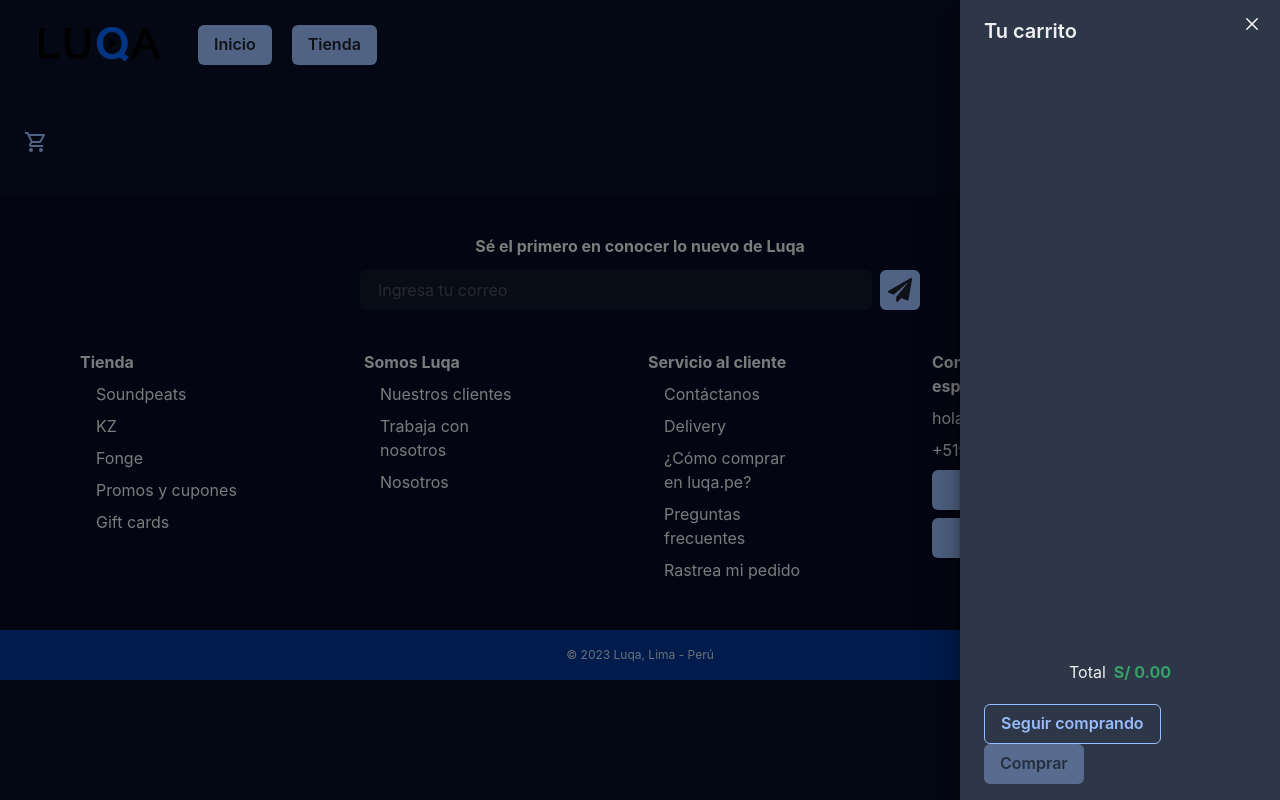
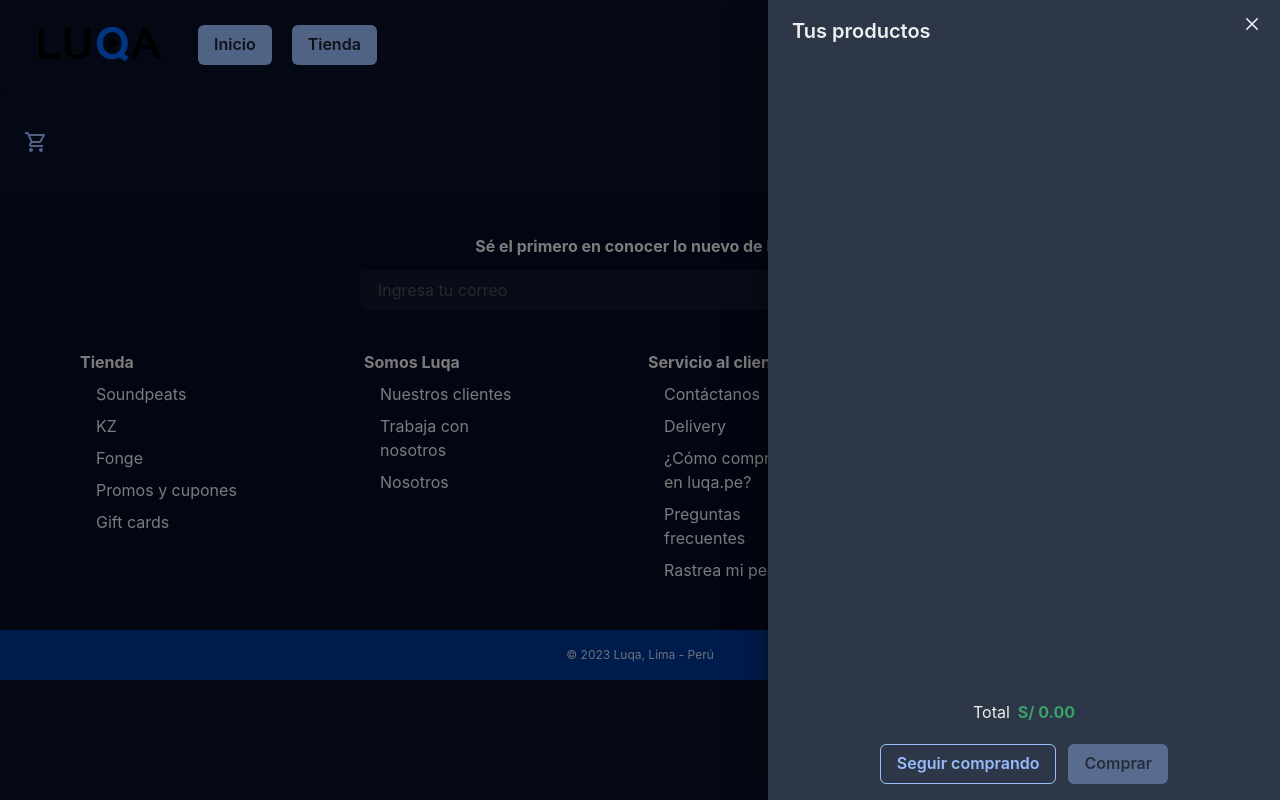
Before and after one commit to iamelyg/luqa, a Next.js app: page /tienda/components/Cart in a window 1280 px wide. Both pictures are taken after a click on the button 1236 px from the left and 45 px from the top of the page. Built offline with nearby package versions, Linux system fonts and the light colour scheme.

Commit message:
cart-list

```diff
--- a/pages/tienda/components/Cart.tsx
+++ b/pages/tienda/components/Cart.tsx
@@ -1,6 +1,6 @@
 import { useMemo } from 'react';
-import { Box, HStack, Drawer, IconButton, Heading, DrawerBody, DrawerFooter, DrawerHeader, DrawerOverlay, DrawerContent, DrawerCloseButton, useDisclosure, Button, Text, Icon, Flex, Image } from '@chakra-ui/react';
-import { MdOutlineShoppingCart } from 'react-icons/md';
+import { Box, HStack, Drawer, IconButton, Select, Heading, DrawerBody, DrawerFooter, DrawerHeader, DrawerOverlay, DrawerContent, DrawerCloseButton, useDisclosure, Button, Text, Icon, Flex, Image, VStack } from '@chakra-ui/react';
+import { MdOutlineShoppingCart, MdDeleteOutline } from 'react-icons/md';
 import Link from 'next/link';
 
 import { useStoreContext } from '../context/store.context.d';
@@ -26,21 +26,16 @@ const Cart: React.FC = () => {
 	return (
 		<>
 			<Box position='relative'>
-                <IconButton aria-label='Search database' onClick={onOpen} colorScheme='brand' variant='ghost' icon={<Icon as={MdOutlineShoppingCart} w={6} h={6} />} />
+				<IconButton aria-label='agregar al carrito' onClick={onOpen} colorScheme='brand' variant='ghost' icon={<Icon as={MdOutlineShoppingCart} w={6} h={6} />} />
 				<Text as='mark' position='absolute' top={-2} right={-2} bg='brand.300' color='white' fontSize='sm' h={6} w={6} borderRadius={100} display='flex' justifyContent='center' alignItems='center'>
 					{cart.length}
 				</Text>
 			</Box>
-            <Drawer
-                isOpen={isOpen}
-                placement='right'
-                onClose={onClose}
-            // size='xl'
-            >
+			<Drawer isOpen={isOpen} placement='right' onClose={onClose} size='md'>
 				<DrawerOverlay />
 				<DrawerContent>
 					<DrawerCloseButton />
-                    <DrawerHeader>Tu carrito</DrawerHeader>
+					<DrawerHeader>Tus productos</DrawerHeader>
 					<DrawerBody>
 						{cart.map(prod => <ProductInCart key={prod.id} {...prod} />)}
 					</DrawerBody>
@@ -68,16 +63,28 @@ const Cart: React.FC = () => {
 }
 
 const ProductInCart: React.FC<Product> = ({ image, title, price, regularPrice, brand }) => {
-    return <HStack gap={4} justifyContent='space-between' alignItems='start' mb={5}>
-        <Image src={image} w={20} borderRadius='1rem'/>
-        <Box flex={1}>
+	return <HStack gap={4} justifyContent='space-between' alignItems='center' mb={5}>
+		<Image src={image} w={20} borderRadius='1rem' />
+		<VStack flex={1}>
+			<HStack justifyContent='space-between' wrap={{ base: 'wrap', sm: 'nowrap' }} alignItems='start' w='100%' gap={2}>
+				<Box>
+					<Text as='sub' textTransform='uppercase' color='gray.500'>{brand || 'luqa'}</Text>
 					<Heading size='xs' as='h6'>{title}</Heading>
-            <Text as='sub' textTransform='uppercase' color='gray.500'>{brand || 'luqa'}</Text>
+					<HStack>
+						<Text as='del' color='gray.500'>{parseCurrency(regularPrice)}</Text>
+						<Text color='green.600' fontWeight='bold'>{parseCurrency(price)}</Text>
+					</HStack>
 				</Box>
 				<Box>
-            <Text color='green.600' fontWeight='bold'>{parseCurrency(price)}</Text>
-            <Text as='del' color='gray.500'>{parseCurrency(regularPrice)}</Text>
+					<Select placeholder='Cantidad' w='5rem'>
+						<option value='1'>1</option>
+						<option value='2'>2</option>
+						<option value='3'>3</option>
+					</Select>
+					<IconButton aria-label='Eliminar del carrito' variant='ghost' icon={<Icon as={MdDeleteOutline} w={6} h={6} />} />
 				</Box>
+			</HStack>
+		</VStack>
 	</HStack>
 }
 
```
Lines whose indentation alone changed are shown as unchanged.
